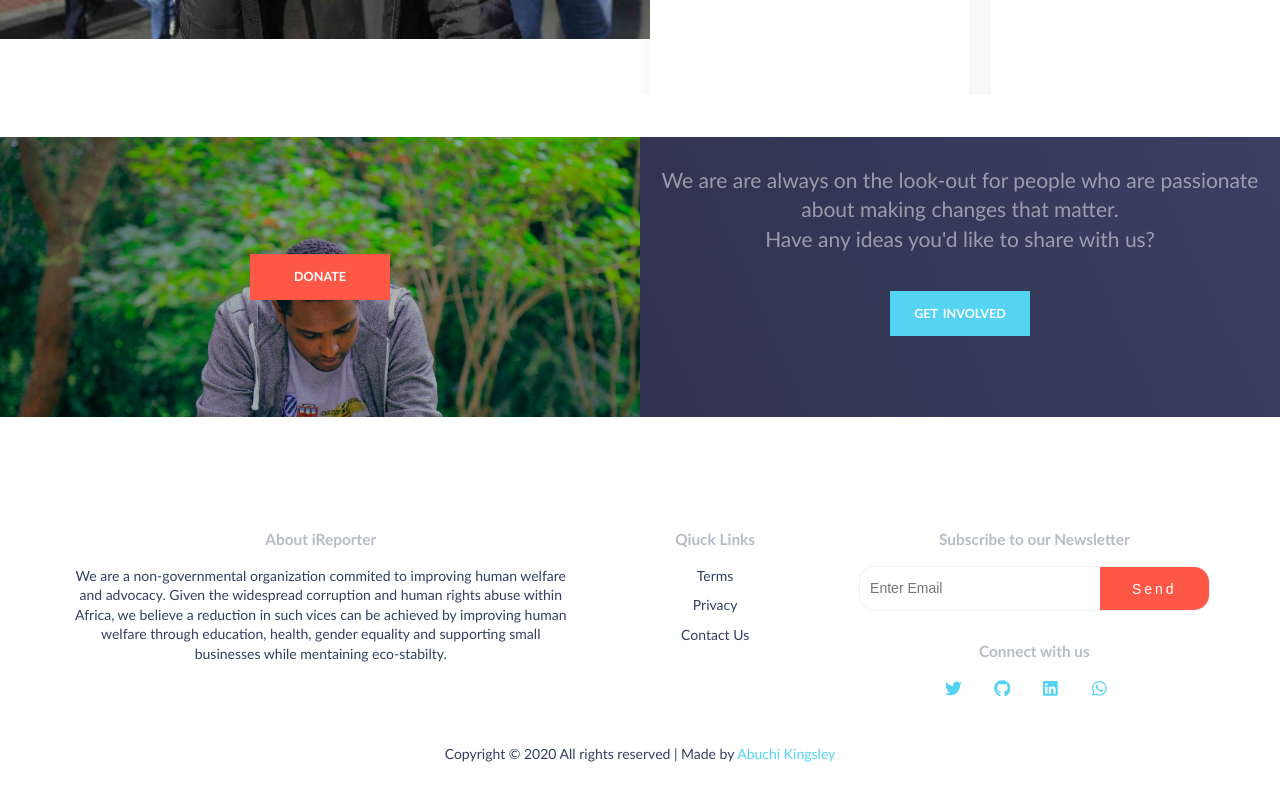
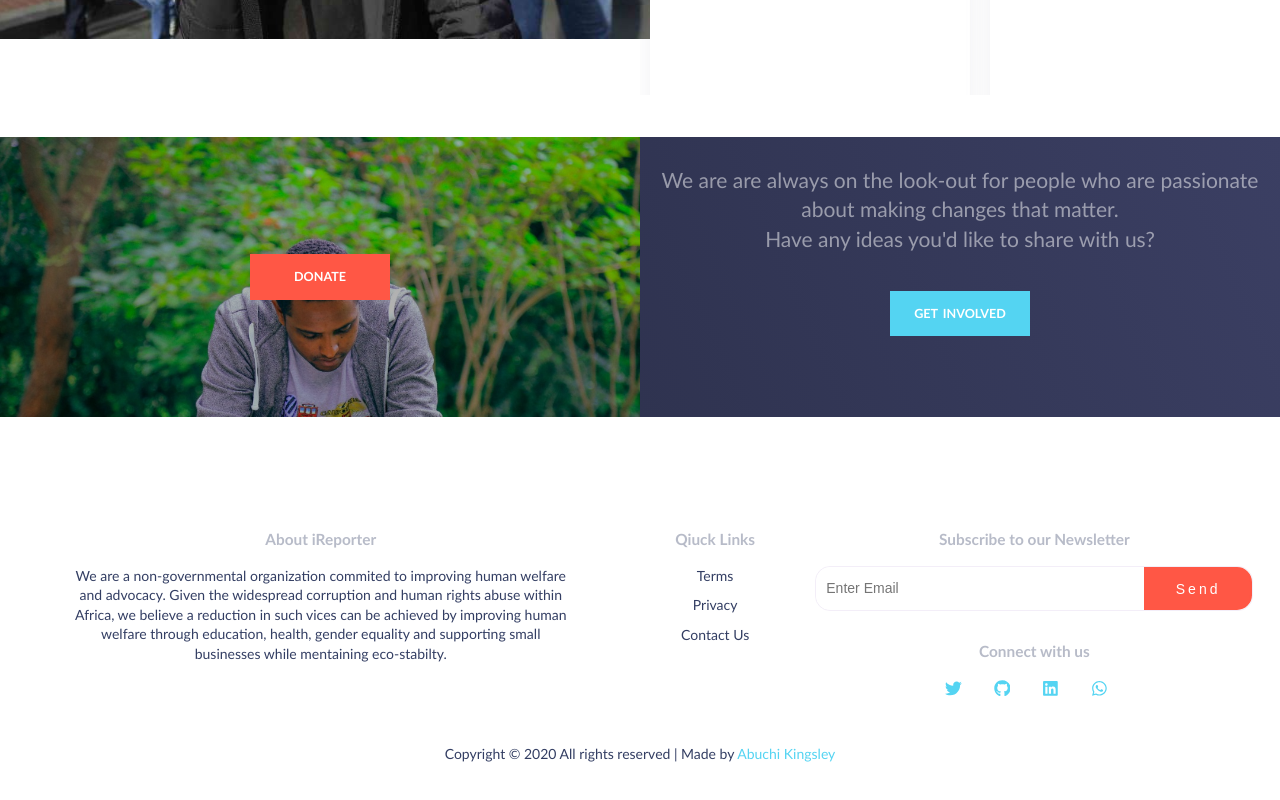
Before and after one commit to AbuchiKings/ireporter-react, a React (Create React App) app: page / in a window 1280 px wide. Shown: the part 2707-3507 px from the top of the page. Built offline with nearby package versions, Linux system fonts and the light colour scheme.

Commit message:
Fixed subscribe button displacement at 927px screen

```diff
--- a/src/App.css
+++ b/src/App.css
@@ -1192,7 +1192,8 @@ div.form-section>h1 {
 }
 
 .form-footer small a {
-  color: var(--blueGreen);;
+  color: var(--blueGreen);
+  ;
 }
 
 .form-footer small a:hover {
@@ -1373,7 +1374,7 @@ footer .footer-subscribe div.subscribe-wrapper {
   border: 0.2px solid var(--mainAsh);
   background-color: transparent;
   border-radius: 15px;
-  width: 80%;
+  width: 100%;
   position: relative;
   margin: auto;
   text-align: left;
@@ -1475,6 +1476,9 @@ footer small a:hover {
   footer .footer-about p {
     width: 100%;
   }
+  footer .footer-subscribe div.subscribe-wrapper {
+    width: 80%;
+  }
   footer .footer-subscribe input {
     width: 85%;
     padding-right: 6em;
```
